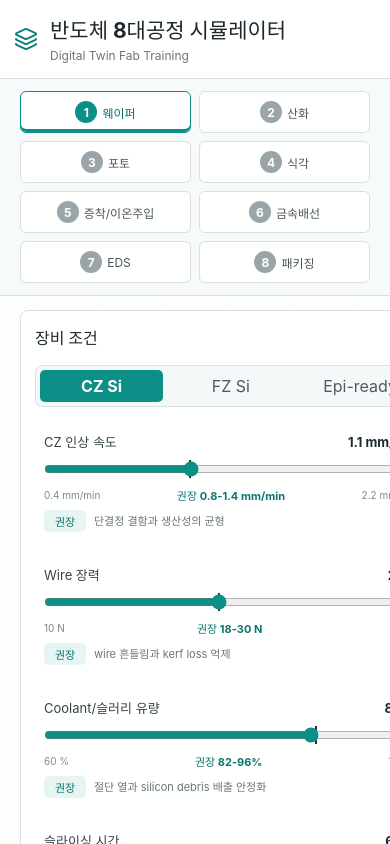
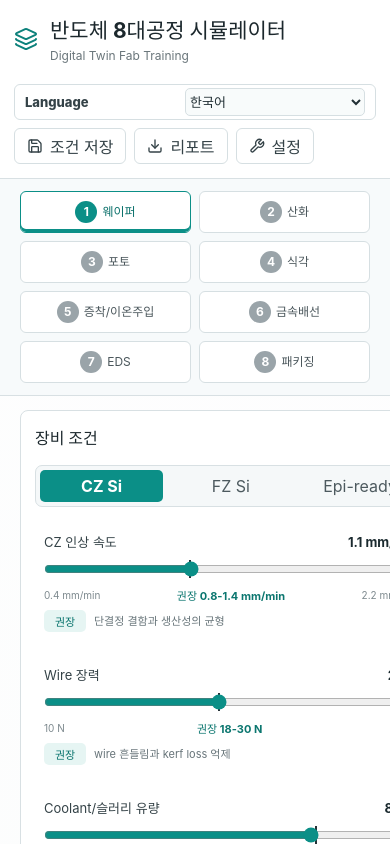
Before and after one commit to kimgwinil/semiconductor-8-process-simulator, a React (Vite) app: page / in a window 390 px wide. Shown: the top 844 px of the page. Built offline with nearby package versions, Linux system fonts and the light colour scheme; the HTML template or start-up script is replaced by a standard one.

Commit message:
Fix multilingual switching and text wrapping

```diff
--- a/src/App.tsx
+++ b/src/App.tsx
@@ -3032,7 +3032,7 @@ export default function App() {
   }
 
   return (
-    <main className="app-shell">
+    <main className="app-shell" key={language}>
       <header className="topbar">
         <div className="brand">
           <Layers3 size={24} />
--- a/src/index.css
+++ b/src/index.css
@@ -174,7 +174,7 @@ button {
 }
 
 .chapter-tabs button {
-  height: 42px;
+  min-height: 42px;
   display: flex;
   align-items: center;
   justify-content: center;
@@ -183,11 +183,14 @@ button {
   background: #fff;
   border-radius: 6px;
   color: #4a565b;
-  padding: 0 5px;
+  padding: 5px;
   font-size: 12px;
   overflow: hidden;
-  white-space: nowrap;
-  text-overflow: ellipsis;
+  white-space: normal;
+  overflow-wrap: anywhere;
+  hyphens: auto;
+  line-height: 1.12;
+  text-align: center;
 }
 
 .chapter-tabs span {
@@ -672,6 +675,10 @@ input[type="range"] {
   font-size: 10px;
   font-weight: 800;
   backdrop-filter: blur(4px);
+  overflow-wrap: anywhere;
+  hyphens: auto;
+  line-height: 1.1;
+  text-align: center;
 }
 
 .wafer-step-strip span.active {
@@ -989,11 +996,13 @@ input[type="range"] {
 }
 
 .reaction-stages div {
-  min-height: 96px;
+  min-height: 112px;
   border: 1px solid #dce5e7;
   border-radius: 7px;
   padding: 9px;
   background: #fff;
+  min-width: 0;
+  overflow: hidden;
 }
 
 .reaction-stages span {
@@ -1013,11 +1022,17 @@ input[type="range"] {
   display: block;
   margin-bottom: 5px;
   font-size: 12px;
+  line-height: 1.18;
+  overflow-wrap: anywhere;
+  hyphens: auto;
 }
 
 .reaction-stages p {
   color: #6b777c;
   font-size: 11px;
+  line-height: 1.22;
+  overflow-wrap: anywhere;
+  hyphens: auto;
 }
 
 .reaction-panel.active .reaction-stages div.lit {
@@ -1291,6 +1306,7 @@ input[type="range"] {
 }
 
 .pre-learning-flow button {
+  max-width: 210px;
   padding: 6px 9px;
   border: 1px solid #cfe1e3;
   border-radius: 999px;
@@ -1299,6 +1315,11 @@ input[type="range"] {
   font-size: 12px;
   font-weight: 800;
   cursor: pointer;
+  white-space: normal;
+  overflow-wrap: anywhere;
+  hyphens: auto;
+  line-height: 1.15;
+  text-align: center;
 }
 
 .pre-learning-flow button:hover,
@@ -1320,6 +1341,8 @@ input[type="range"] {
   color: #2f464c;
   font-size: 12px;
   line-height: 1.45;
+  overflow-wrap: anywhere;
+  hyphens: auto;
 }
 
 .stage-popover strong {
@@ -1353,6 +1376,8 @@ input[type="range"] {
   border: 1px solid #d4e7e8;
   border-radius: 6px;
   background: rgba(255,255,255,.74);
+  min-width: 0;
+  overflow: hidden;
 }
 
 .stage-detail-grid ul {
@@ -1462,6 +1487,8 @@ input[type="range"] {
   border-radius: 8px;
   padding: 12px 12px 10px 44px;
   background: #fbfcfc;
+  min-width: 0;
+  overflow: hidden;
 }
 
 .process-flow span {
@@ -1483,12 +1510,17 @@ input[type="range"] {
   display: block;
   margin-bottom: 5px;
   font-size: 13px;
+  line-height: 1.18;
+  overflow-wrap: anywhere;
+  hyphens: auto;
 }
 
 .process-flow p {
   color: #5f6c71;
   font-size: 12px;
   line-height: 1.35;
+  overflow-wrap: anywhere;
+  hyphens: auto;
 }
 
 .process-flow em {
@@ -1501,6 +1533,10 @@ input[type="range"] {
   font-size: 11px;
   font-style: normal;
   font-weight: 800;
+  max-width: 100%;
+  overflow-wrap: anywhere;
+  hyphens: auto;
+  line-height: 1.15;
 }
 
 .fab-summary-grid {
@@ -1536,12 +1572,17 @@ input[type="range"] {
   background: #fff;
   padding: 10px;
   text-align: center;
+  min-width: 0;
+  overflow: hidden;
 }
 
 .result-card span {
   display: block;
   color: #68757a;
   font-size: 12px;
+  overflow-wrap: anywhere;
+  hyphens: auto;
+  line-height: 1.16;
 }
 
 .result-card strong {
@@ -1549,6 +1590,9 @@ input[type="range"] {
   margin: 8px 0 3px;
   color: #0b7770;
   font-size: 18px;
+  overflow-wrap: anywhere;
+  hyphens: auto;
+  line-height: 1.15;
 }
 
 .result-card p {
@@ -1556,6 +1600,8 @@ input[type="range"] {
   color: #7a878c;
   font-size: 11px;
   line-height: 1.25;
+  overflow-wrap: anywhere;
+  hyphens: auto;
 }
 
 .result-card em {
@@ -2020,9 +2066,25 @@ details p {
     padding: 14px;
   }
 
-  .status-strip,
+  .status-strip {
+    display: none;
+  }
+
   .header-actions {
-    display: none;
+    display: flex;
+    flex-wrap: wrap;
+    justify-content: flex-start;
+    gap: 8px;
+  }
+
+  .language-control {
+    width: 100%;
+    justify-content: space-between;
+  }
+
+  .language-control select {
+    min-width: 0;
+    width: 180px;
   }
 
   .chapter-tabs {
```
